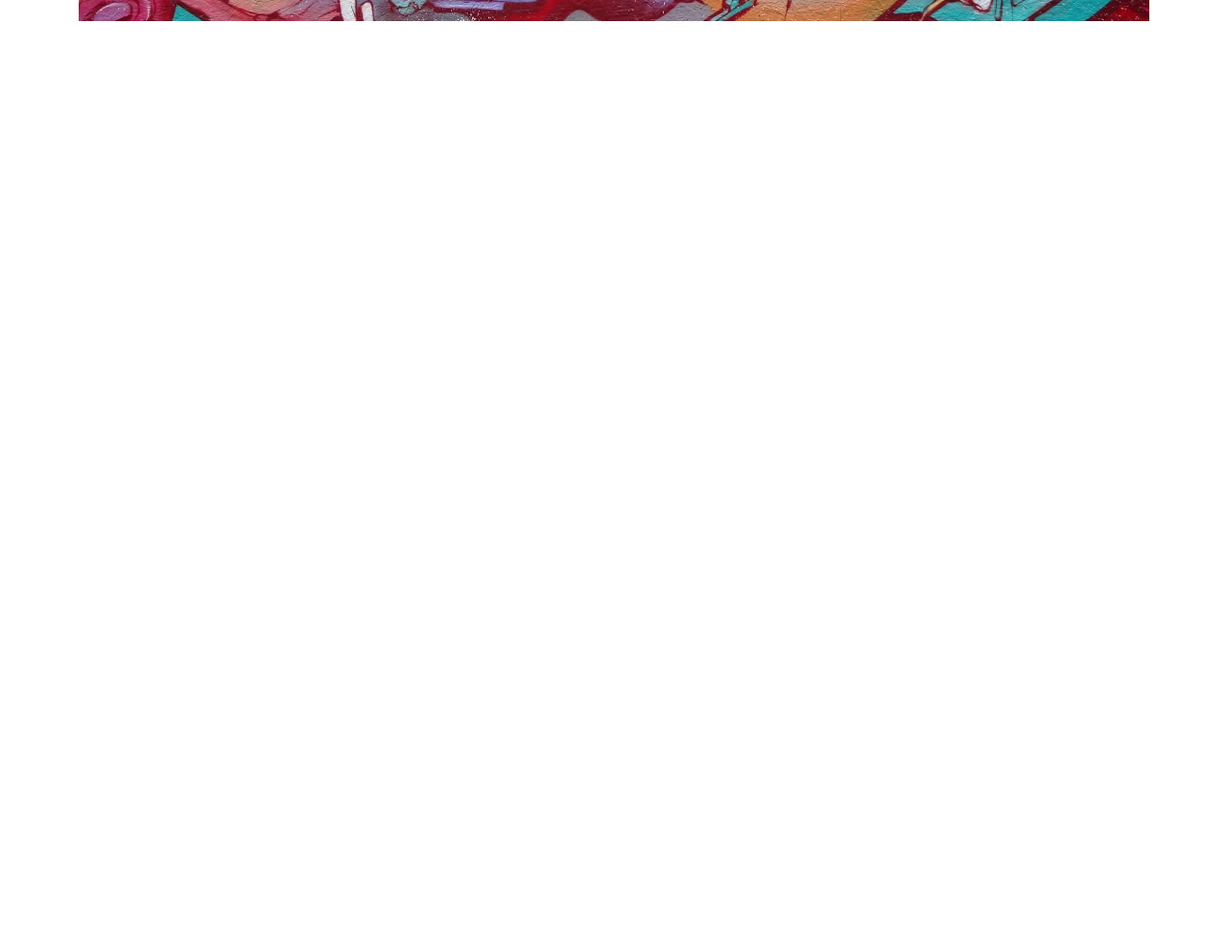
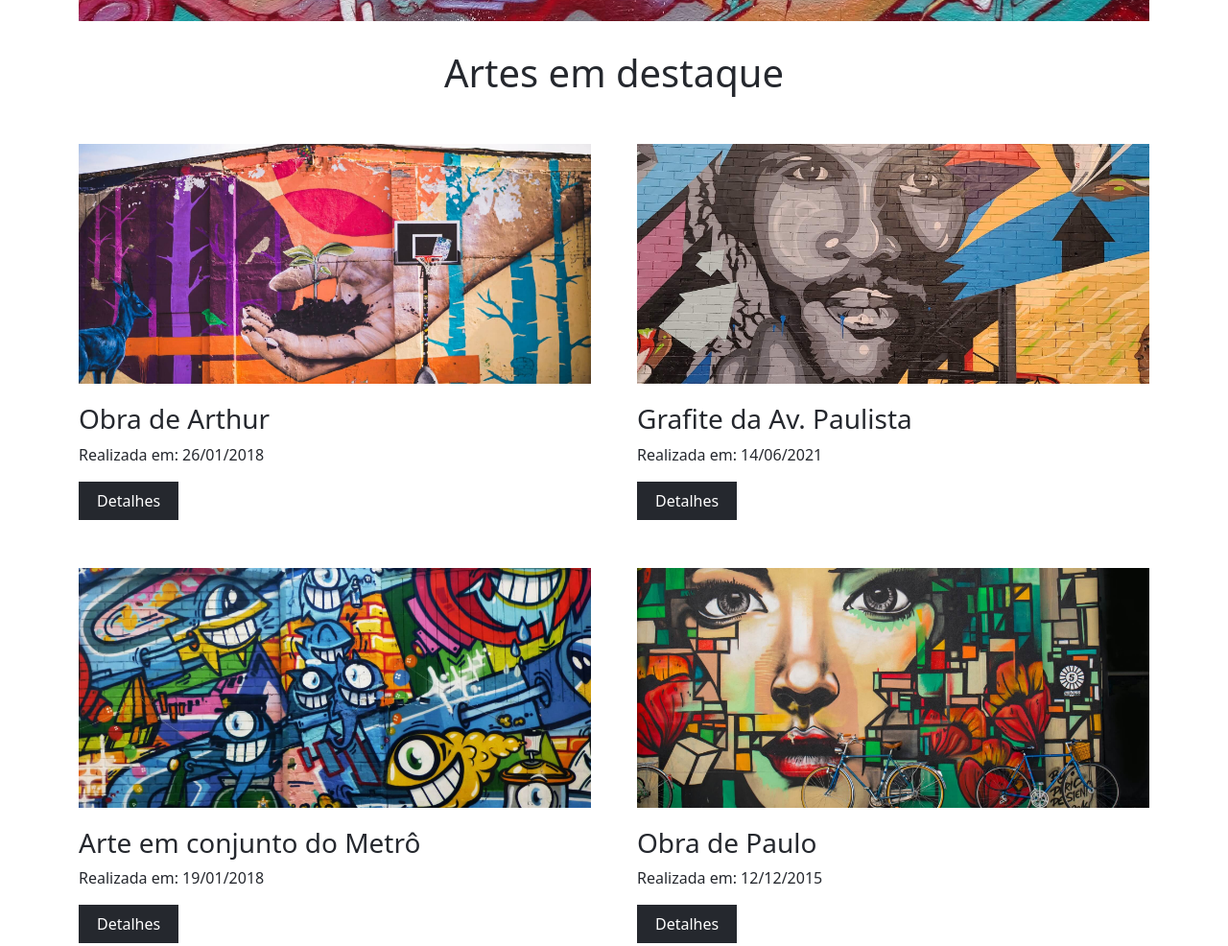
Before and after one commit to matheus-moizeis/bootstrap5_Projeto_1, a plain HTML site: page index.html in a window 1280 px wide. Shown: the part 563-1549 px from the top of the page at 96% size. Before the commit the page ends 800 px from the top, so only its background shows below. Drawn offline with nearby package versions, Linux system fonts and the light colour scheme.

Commit message:
Adicionado a parte galeria no site

```diff
--- a/css/style.css
+++ b/css/style.css
@@ -82,3 +82,39 @@ a, i{
     left: 25px;
     bottom: 25px;
 }
+
+/* GALERY */
+#img2{
+    background-image: url("../img/g_2.jpg");
+}
+
+#img3{
+    background-image: url("../img/g_3.jpg");
+}
+
+#img4{
+    background-image: url("../img/g_4.jpg");
+}
+
+#img5{
+    background-image: url("../img/g_5.jpg");
+}
+
+#img6{
+    background-image: url("../img/g_6.jpg");
+}
+
+#gallery-container h1{
+    text-align: center;
+}
+
+#gallery-container h1,
+#gallery-container .col-md-6,
+#gallery-container .col-md-12{
+    margin-bottom: 50px;
+}
+
+.small-image-container{
+    height: 250px;
+    margin-bottom: 20px;
+}
--- a/index.html
+++ b/index.html
@@ -33,7 +33,6 @@
             </div>
         </nav>
     </div>
-    <!-- ... -->
 
     <!-- MAIN IMAGE -->
     <div class="container" id="main-image-container">
@@ -46,7 +45,47 @@
         </div>
     </div>
 
+    <!-- GALERY -->
+    <div class="container" id="gallery-container">
+        <div class="col-12">
+            <h1>Artes em destaque</h1>
+        </div>
+        <div class="row gx-5">
+            <div class="col-12 col-md-6">
+                <div class="small-image-container center-image" id="img2"></div>
+                <h3>Obra de Arthur</h3>
+                <p class="secondary-color">Realizada em: 26/01/2018</p>
+                <a href="" class="btn">Detalhes</a>
+            </div>
 
+            <div class="col-12 col-md-6">
+                <div class="small-image-container center-image" id="img3"></div>
+                <h3>Grafite da Av. Paulista</h3>
+                <p class="secondary-color">Realizada em: 14/06/2021</p>
+                <a href="" class="btn">Detalhes</a>
+            </div>
+
+            <div class="col-12 col-md-6">
+                <div class="small-image-container center-image" id="img4"></div>
+                <h3>Arte em conjunto do Metrô</h3>
+                <p class="secondary-color">Realizada em: 19/01/2018</p>
+                <a href="" class="btn">Detalhes</a>
+            </div>
+            <div class="col-12 col-md-6">
+                <div class="small-image-container center-image" id="img5"></div>
+                <h3>Obra de Paulo</h3>
+                <p class="secondary-color">Realizada em: 12/12/2015</p>
+                <a href="" class="btn">Detalhes</a>
+            </div>
+
+            <div class="col-12 col-md-6">
+                <div class="small-image-container center-image" id="img6"></div>
+                <h3>Grafite no centro da cidade</h3>
+                <p class="secondary-color">Realizada em: 13/02/2012</p>
+                <a href="" class="btn">Detalhes</a>
+            </div>
+        </div>
+    </div>
 
     <script src="https://cdn.jsdelivr.net/npm/@popperjs/core@2.9.2/dist/umd/popper.min.js"
         integrity="sha384-IQsoLXl5PILFhosVNubq5LC7Qb9DXgDA9i+tQ8Zj3iwWAwPtgFTxbJ8NT4GN1R8p"
```
